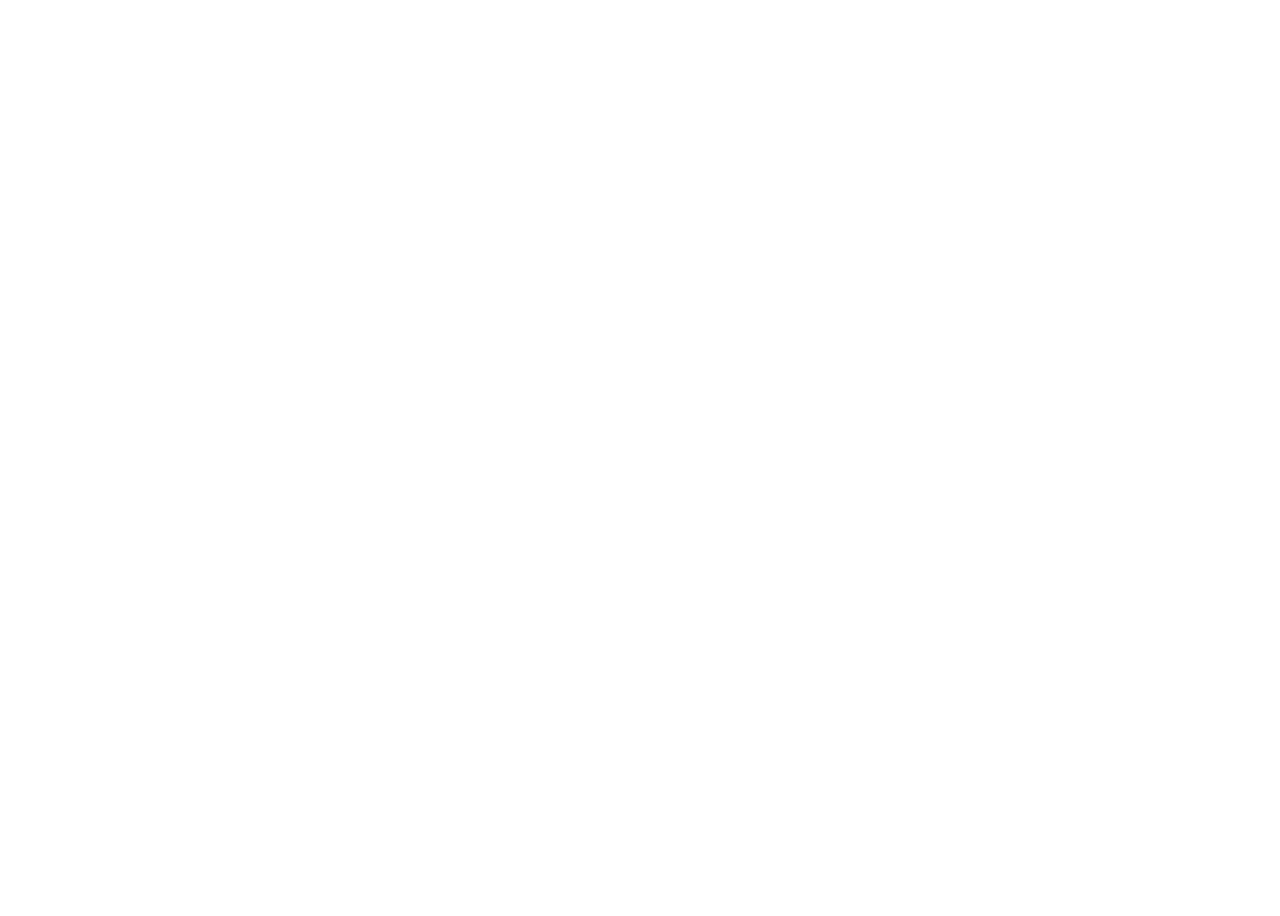
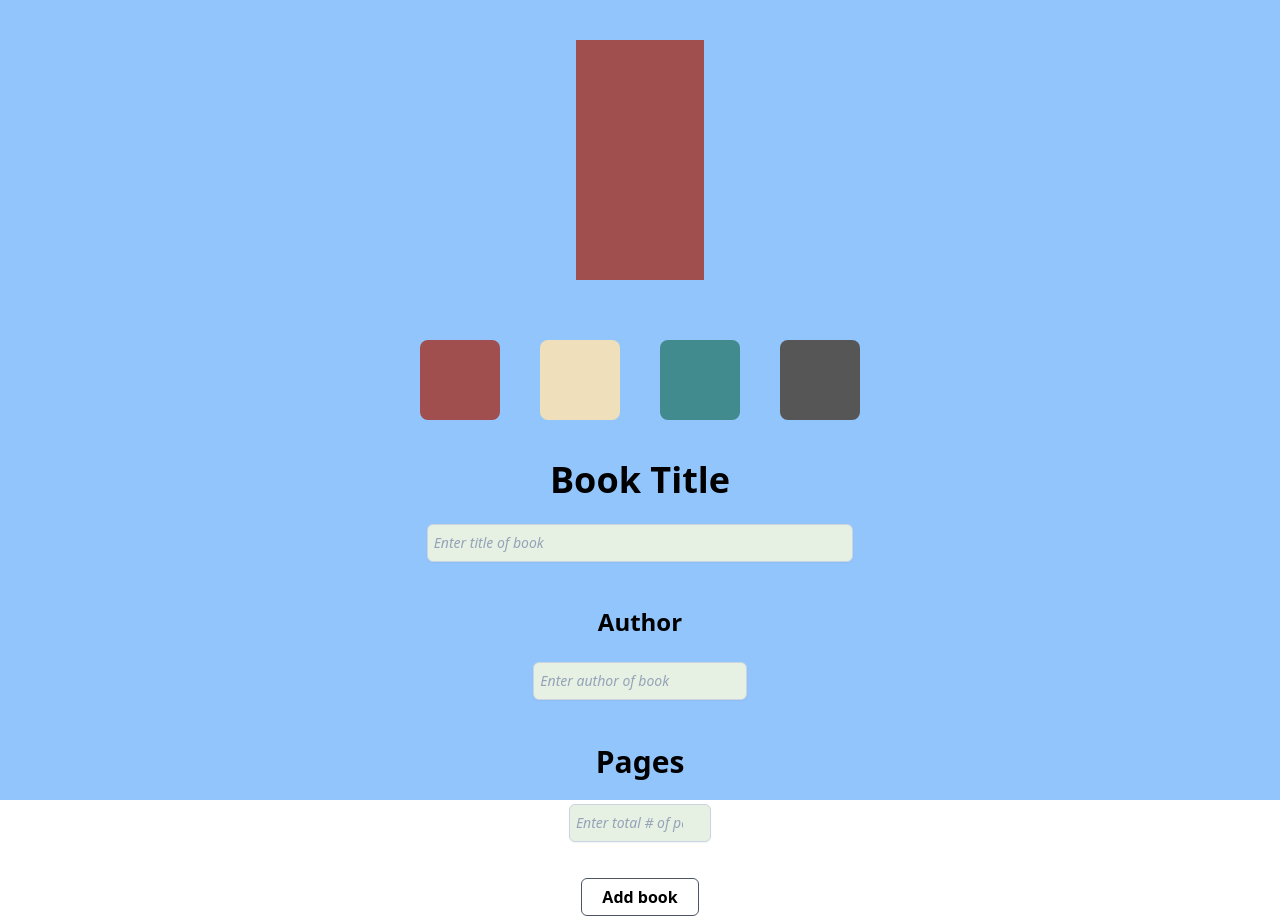
Before and after one commit to CilantroMalik/StuyHacksXI-Project, a React (Create React App) app in the folder client/: page /addBook in a window 1280 px wide. Before the commit this address had no page. Before the commit the page ends 800 px from the top, so only its background shows below. Built offline with nearby package versions, Linux system fonts and the light colour scheme.

Commit message:
Many, many things

```diff
--- a/client/src/Router.tsx
+++ b/client/src/Router.tsx
@@ -2,6 +2,7 @@ import React from 'react';
 import { Route, Routes } from 'react-router-dom';
 import { SignIn } from './features/signin/SignIn';
 import { Profile } from './features/profile/Profile';
+import { AddBook } from './features/addBook/AddBook';
 
 function Router() {
   return (
@@ -17,6 +18,7 @@ function Router() {
       <Route path="/signin" element={<SignIn signUp={false}/>}/>
       <Route path="/signup" element={<SignIn signUp={true} />}/>
       <Route path="/home" element={<Profile />}/>
+      <Route path="/addBook" element={<AddBook />}/>
     </Routes>
   );
 }
--- /dev/null
+++ b/client/src/features/addBook/AddBook.tsx
@@ -0,0 +1,67 @@
+import React, { useState, useEffect } from 'react';
+
+import { useAppSelector, useAppDispatch } from '../../app/hooks';
+import { setUserBooks, selectUser, selectUserBooks } from '../user/userSlice';
+import { useNavigate } from 'react-router';
+import { httpGetAsync } from "../../utils";
+
+export function AddBook() {
+    let user = useAppSelector(selectUser)
+    let userBooks = useAppSelector(selectUserBooks)
+    let navigate = useNavigate();
+    let dispatch = useAppDispatch();
+    let [cover, setCover] = useState(1)
+
+    const colorMap = ["themeRed", "themeYellow", "themeGreen", "themeGray"]
+
+    function submit(e: any): void {
+        console.log("submitted")
+        e.preventDefault();
+
+        let title = encodeURI(e.target.title.value)
+        let author = encodeURI(e.target.author.value)
+        let pages = encodeURI(e.target.pages.value)
+        console.log(title, author, pages)
+
+        // @ts-ignore
+        let url = `http://127.0.0.1:8888/api/v1/newBook?name=${user.username}&title=${title}&author=${author}&pages=${pages}`
+
+        httpGetAsync(url, (res: string) => {
+            let json = JSON.parse(res);
+            let name = json.name;
+
+            if (json.err) {
+                console.error(json.err);
+            } else {
+                dispatch(setUserBooks(json));
+                navigate("/profile");
+            }
+        });
+
+        e.target.username.value = "";
+        e.target.username.password = "";
+    }
+
+    return (
+        <div style={{width: "100vw", height: "100vh"}} className="bg-blue-300">
+            <div className="flex flex-col justify-center content-center items-center">
+                <div style={{width: "10vw", height: "30vh"}} className={`m-10 bg-${colorMap[cover-1]}`}></div>
+                <div className="flex flex-row justify-center content-center items-center">
+                    <button className="m-5 w-20 h-20 bg-themeRed rounded-lg" onClick={() => setCover(1)}></button>
+                    <button className="m-5 w-20 h-20 bg-themeYellow rounded-lg" onClick={() => setCover(2)}></button>
+                    <button className="m-5 w-20 h-20 bg-themeGreen rounded-lg" onClick={() => setCover(3)}></button>
+                    <button className="m-5 w-20 h-20 bg-themeGray rounded-lg" onClick={() => setCover(4)}></button>
+                </div>
+                <form className="w-1/3 flex flex-col justify-center content-center items-center" onSubmit={submit}>
+                    <h1 className="mt-5 text-4xl font-bold">Book Title</h1>
+                    <input id="title" className="mt-6 mb-6 placeholder:italic placeholder:text-slate-400 block w-full border border-slate-300 rounded-md py-2 pl-1.5 pr-3 shadow-sm focus:outline-none focus:border-sky-500 focus:ring-sky-500 focus:ring-1 sm:text-sm" style={{backgroundColor: "#e6f0e3"}} placeholder="Enter title of book" type="text"/>
+                    <h3 className=" mt-5 text-2xl font-semibold">Author</h3>
+                    <input id="author" className="mt-6 mb-6 placeholder:italic placeholder:text-slate-400 block w-1/2 border border-slate-300 rounded-md py-2 pl-1.5 pr-3 shadow-sm focus:outline-none focus:border-sky-500 focus:ring-sky-500 focus:ring-1 sm:text-sm" style={{backgroundColor: "#e6f0e3"}} placeholder="Enter author of book" type="text"/>
+                    <h2 className="mt-5 text-3xl font-semibold">Pages</h2>
+                    <input id="pages" className="mt-6 mb-6 placeholder:italic placeholder:text-slate-400 block w-1/3 border border-slate-300 rounded-md py-2 pl-1.5 pr-3 shadow-sm focus:outline-none focus:border-sky-500 focus:ring-sky-500 focus:ring-1 sm:text-sm" style={{backgroundColor: "#e6f0e3"}} placeholder="Enter total # of pages" type="number"/>
+                    <button className="border border-solid border-gray-600 mt-3 p-1.5 pl-5 pr-5 rounded-md hover:bg-gray-100 font-bold" type="submit">Add book</button>
+                </form>
+            </div>
+        </div>
+    )
+}
--- /dev/null
+++ b/client/src/features/editBook/EditBook.tsx
@@ -0,0 +1,72 @@
+import React, { useState, useEffect } from 'react';
+
+import { useAppSelector, useAppDispatch } from '../../app/hooks';
+import { setUserBooks, selectUser, selectUserBooks } from '../user/userSlice';
+import { useNavigate } from 'react-router';
+import { httpGetAsync } from "../../utils";
+
+export function EditBook({id}: {id: string}) {
+    let user = useAppSelector(selectUser)
+    let userBooks = useAppSelector(selectUserBooks)
+    let navigate = useNavigate();
+    let dispatch = useAppDispatch();
+    let [pagesToAdd, setPagesToAdd] = useState(0);
+
+    const colorMap = ["themeRed", "themeYellow", "themeGreen", "themeGray"]
+
+    function submit(e: any): void {
+        e.preventDefault();
+
+        // @ts-ignore
+        let url = `http://127.0.0.1:8888/api/v1/addPages?name=${user.username}&id=${id}&pages=${pagesToAdd}`
+
+        httpGetAsync(url, (res: string) => {
+            let json = JSON.parse(res);
+
+            if (json.err) {
+                console.error(json.err);
+            } else {
+                dispatch(setUserBooks(json));
+                navigate("/profile");
+            }
+        });
+
+        e.target.username.value = "";
+        e.target.username.password = "";
+    }
+
+    return (
+        <div style={{width: "100vw", height: "100vh"}} className="bg-blue-300">
+            <div className="flex flex-col justify-center content-center items-center">
+                {/*@ts-ignore*/}
+                <div style={{width: "10vw", height: "30vh"}} className={`m-10 bg-${colorMap[userBooks[id].cover_id-1]}`}></div>
+                <form className="w-1/2 flex flex-col justify-center content-center items-center" onSubmit={submit}>
+                    {/*@ts-ignore*/}
+                    <h1 className="mt-5 text-6xl font-black">{userBooks[id].title}</h1>
+                    {/*@ts-ignore*/}
+                    <h3 className="mt-2 text-3xl font-semibold">{userBooks[id].author}</h3>
+                    <h2 className="mt-8 text-4xl font-semibold">Add Pages</h2>
+                    <div className="mt-5 flex flex-row justify-center content-center items-center">
+                        <button className="rounded-xl w-1/6" onClick={() => setPagesToAdd(pagesToAdd+1)}>+1</button>
+                        <button className="rounded-xl w-1/6" onClick={() => setPagesToAdd(pagesToAdd+5)}>+5</button>
+                        <button className="rounded-xl w-1/6" onClick={() => setPagesToAdd(pagesToAdd+10)}>+10</button>
+                        <button className="rounded-xl w-1/6" onClick={() => setPagesToAdd(pagesToAdd+50)}>+50</button>
+                    </div>
+                    <div className="mt-5 w-full h-5 bg-themeSepia">
+                        {/*@ts-ignore*/}
+                        <div className="h-full bg-themeProgress" style={{width: `${(userBooks[id].currentPages+pagesToAdd)/userBooks[id].pages}%`}}>
+                            {/*@ts-ignore*/}
+                            <div className="h-full bg-[#443f8e]" style={{width: `${userBooks[id].currentPages/userBooks[id].pages}%`}}></div>
+                        </div>
+                    </div>
+                    <div className="mt-7">
+                        {/*@ts-ignore*/}
+                        <h1 className="text-5xl font-bold">{userBooks[id].currentPages+pagesToAdd} / {userBooks[id].pages}</h1>
+                        <p className="mt-1 text-2xl font-medium">pages</p>
+                    </div>
+                    <button className="border border-solid border-gray-600 mt-3 p-1.5 pl-5 pr-5 rounded-md hover:bg-gray-100 font-bold" type="submit">Save Changes</button>
+                </form>
+            </div>
+        </div>
+    )
+}
--- a/client/tailwind.config.js
+++ b/client/tailwind.config.js
@@ -3,7 +3,17 @@ module.exports = {
     "./src/**/*.{js,jsx,ts,tsx}",
   ],
   theme: {
-    extend: {},
+    extend: {
+      colors: {
+        "themeRed": "#a04e4e",
+        "themeYellow": "#efdfbb",
+        "themeGreen": "#418b8f",
+        "themeGray": "#565656",
+        "themeBlue": "#201e50",
+        "themeSepia": "#f1f7ed",
+        "themeProgress": "#eb5160"
+      }
+    },
   },
   plugins: [],
 }
```
